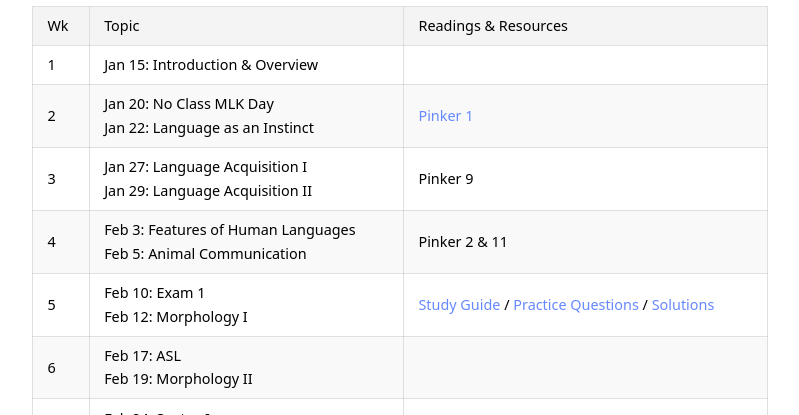
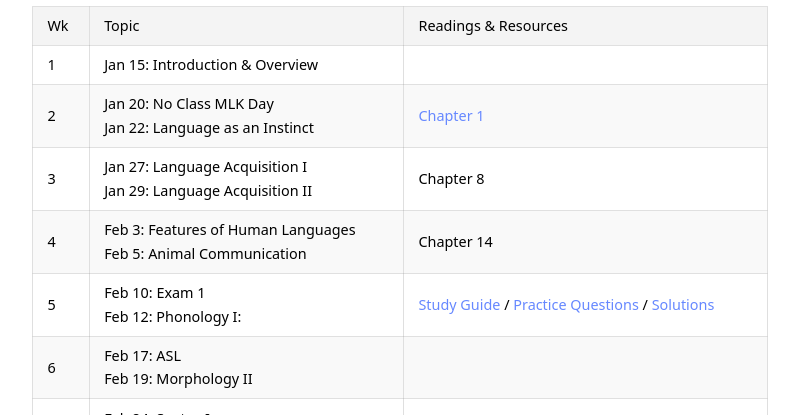
Before and after one commit to kschuler/ling001, a Jekyll site: the page built from index.md, in a window 1280 px wide and 900 px high, scrolled down 1485 px. Shown: the part 154-569 px from the top of the window, without its empty margins (240-1039 px from the left). Built offline with Jekyll 4.4.1, drawn with Linux system fonts in a browser that asks for light colours.

Commit message:
index.md updated from https://stackedit.io/

```diff
--- a/index.md
+++ b/index.md
@@ -48,10 +48,10 @@ Schedule is tentative and subject to change.
 Wk  | Topic | Readings & Resources
   --- | --- | ---
 1 | Jan 15: Introduction & Overview |
-2 | Jan 20: **No Class MLK Day**<br>Jan 22: Language as an Instinct | [Pinker 1](https://app.perusall.com/courses/intro-to-linguistics-1/pinker-ch01?assignmentId=5ib5rPaDkYoZxZc9X&part=1)
-3 | Jan 27: Language Acquisition I<br>Jan 29: Language Acquisition II  | Pinker 9
-4 | Feb 3: Features of Human Languages<br>Feb 5: Animal Communication   | Pinker 2 & 11
-5 | Feb 10: **Exam 1** <br> Feb 12: Morphology I |  [Study Guide](resources/exam1-study-guide) / [Practice Questions](resources/exam1-practice-questions) / [Solutions](not-yet)
+2 | Jan 20: **No Class MLK Day**<br>Jan 22: Language as an Instinct | [Chapter 1](https://app.perusall.com/courses/intro-to-linguistics-1/pinker-ch01?assignmentId=5ib5rPaDkYoZxZc9X&part=1)
+3 | Jan 27: Language Acquisition I<br>Jan 29: Language Acquisition II  | Chapter 8
+4 | Feb 3: Features of Human Languages<br>Feb 5: Animal Communication   | Chapter 14
+5 | Feb 10: **Exam 1** <br> Feb 12: Phonology I: |  [Study Guide](resources/exam1-study-guide) / [Practice Questions](resources/exam1-practice-questions) / [Solutions](not-yet)
 6 | Feb 17: ASL<br>Feb 19: Morphology II |
 7 | Feb 24: Syntax I<br>Feb 26: Syntax II |
 8 | Mar 2: Syntax III<br>Mar 4: **Exam 2** | [Study Guide](not-yet) / [Practice Questions](not-yet) / [Solutions](not-yet)
```
Also changed, not shown: other parts of index.md (+2 -1 lines).
